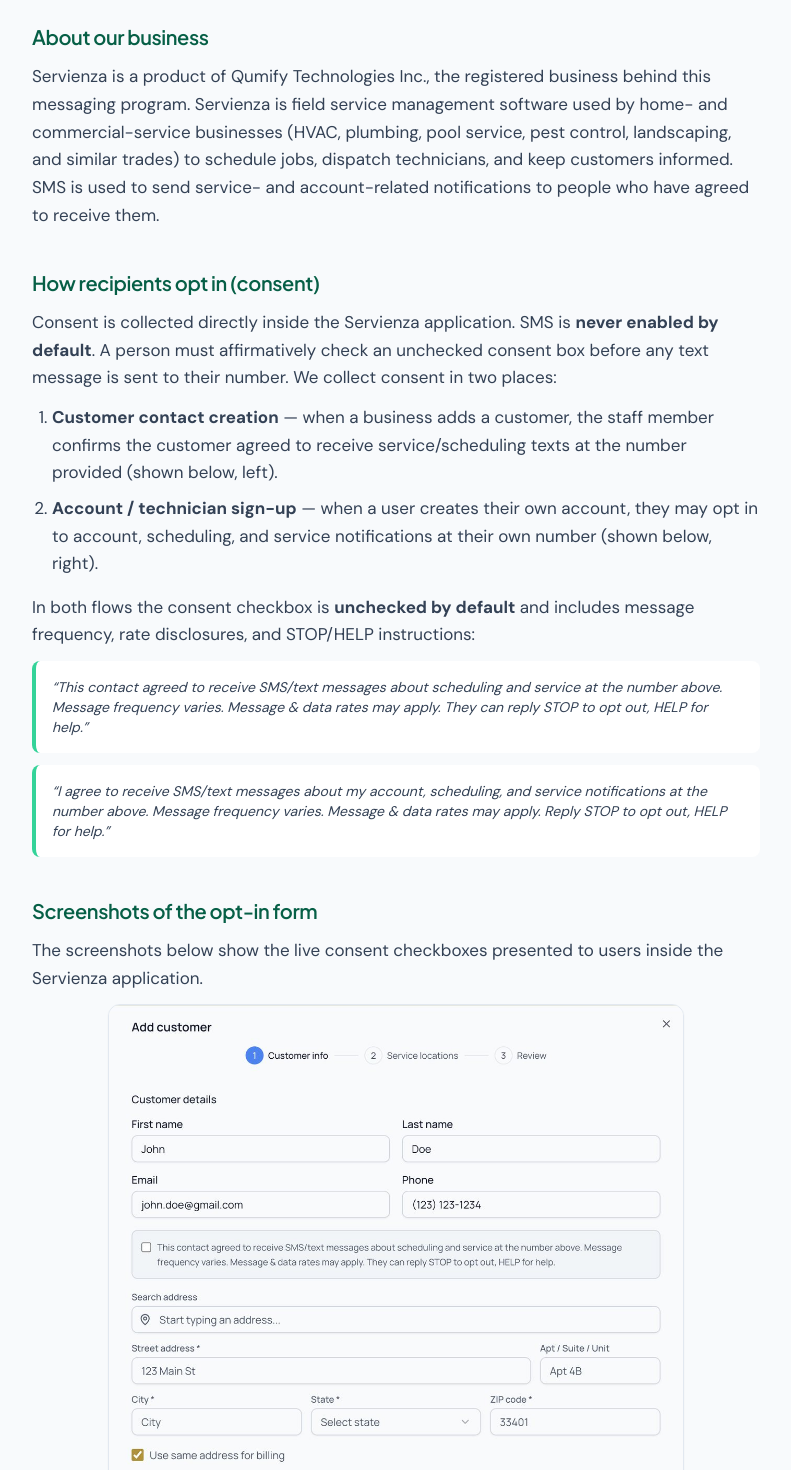
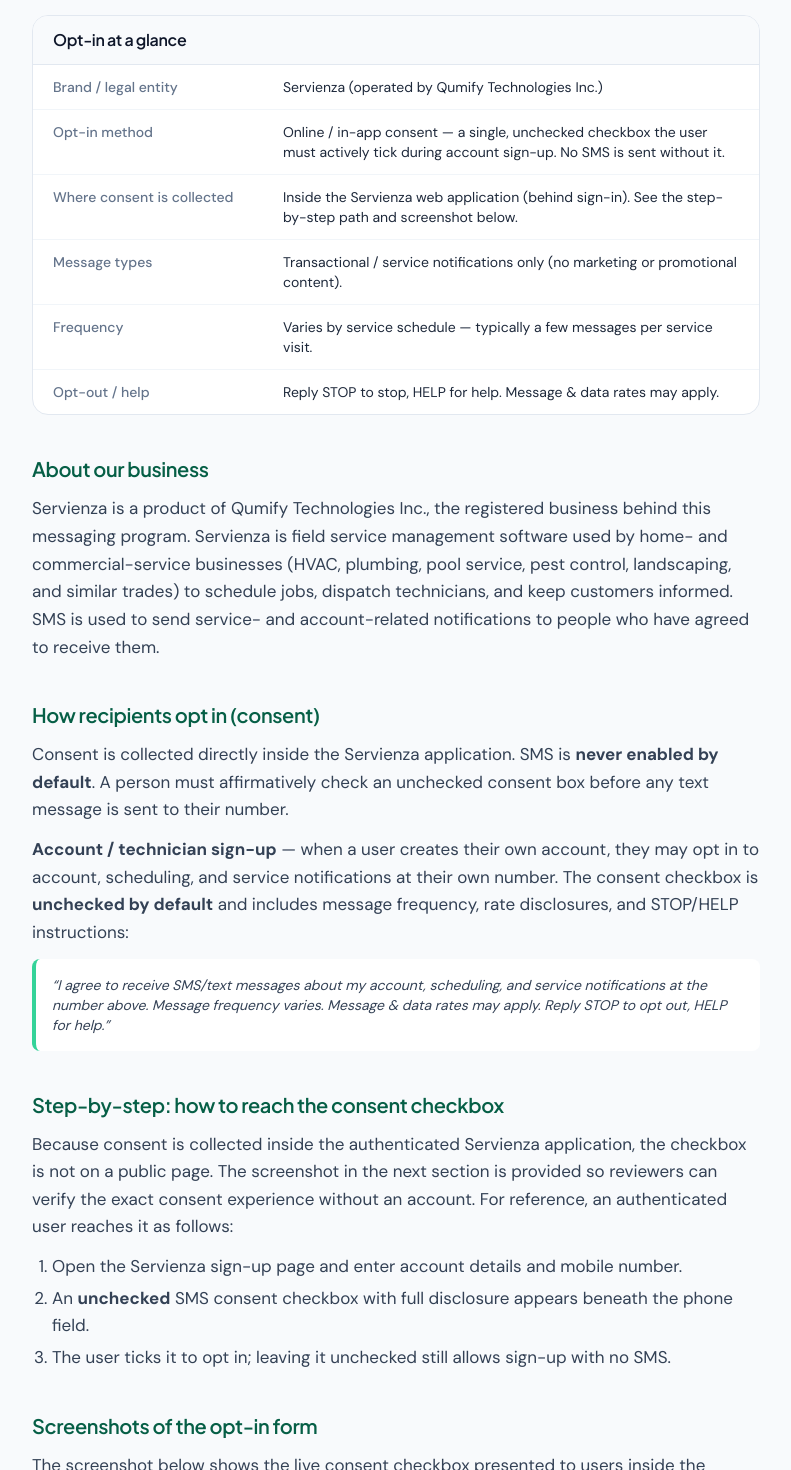
Before and after one commit to qumifytech-collab/servienza, a Next.js app: page /sms-opt-in in a window 1280 px wide. Shown: the part 480-1950 px from the top of the page, without its empty margins (244-1035 px from the left). Built offline with nearby package versions, Linux system fonts and the light colour scheme.

Commit message:
removed customer consent

```diff
--- a/src/app/sms-opt-in/page.tsx
+++ b/src/app/sms-opt-in/page.tsx
@@ -66,6 +66,54 @@
           </p>
         </div>
 
+        {/* Opt-in at a glance — mirrors the fields carriers/TCR review for the campaign CTA */}
+        <div className="mt-8 overflow-hidden rounded-2xl border border-slate-200 bg-white">
+          <h2 className="border-b border-slate-200 bg-slate-50 px-5 py-3 text-base font-semibold text-slate-900">
+            Opt-in at a glance
+          </h2>
+          <dl className="divide-y divide-slate-100 text-sm">
+            <div className="grid grid-cols-1 gap-1 px-5 py-3 sm:grid-cols-3">
+              <dt className="font-medium text-slate-500">Brand / legal entity</dt>
+              <dd className="text-slate-800 sm:col-span-2">
+                {BUSINESS_NAME} (operated by {LEGAL_ENTITY})
+              </dd>
+            </div>
+            <div className="grid grid-cols-1 gap-1 px-5 py-3 sm:grid-cols-3">
+              <dt className="font-medium text-slate-500">Opt-in method</dt>
+              <dd className="text-slate-800 sm:col-span-2">
+                Online / in-app consent — a single, unchecked checkbox the user must
+                actively tick during account sign-up. No SMS is sent without it.
+              </dd>
+            </div>
+            <div className="grid grid-cols-1 gap-1 px-5 py-3 sm:grid-cols-3">
+              <dt className="font-medium text-slate-500">Where consent is collected</dt>
+              <dd className="text-slate-800 sm:col-span-2">
+                Inside the {BUSINESS_NAME} web application (behind sign-in). See the
+                step-by-step path and screenshot below.
+              </dd>
+            </div>
+            <div className="grid grid-cols-1 gap-1 px-5 py-3 sm:grid-cols-3">
+              <dt className="font-medium text-slate-500">Message types</dt>
+              <dd className="text-slate-800 sm:col-span-2">
+                Transactional / service notifications only (no marketing or promotional
+                content).
+              </dd>
+            </div>
+            <div className="grid grid-cols-1 gap-1 px-5 py-3 sm:grid-cols-3">
+              <dt className="font-medium text-slate-500">Frequency</dt>
+              <dd className="text-slate-800 sm:col-span-2">
+                Varies by service schedule — typically a few messages per service visit.
+              </dd>
+            </div>
+            <div className="grid grid-cols-1 gap-1 px-5 py-3 sm:grid-cols-3">
+              <dt className="font-medium text-slate-500">Opt-out / help</dt>
+              <dd className="text-slate-800 sm:col-span-2">
+                Reply STOP to stop, HELP for help. Message &amp; data rates may apply.
+              </dd>
+            </div>
+          </dl>
+        </div>
+
         <Section title="About our business">
           <p>
             {BUSINESS_NAME} is a product of {LEGAL_ENTITY}, the registered business behind
@@ -81,34 +129,18 @@
           <p>
             Consent is collected directly inside the {BUSINESS_NAME} application. SMS is{' '}
             <strong>never enabled by default</strong>. A person must affirmatively check an
-            unchecked consent box before any text message is sent to their number. We
-            collect consent in two places:
+            unchecked consent box before any text message is sent to their number.
           </p>
-          <ol className="list-decimal space-y-2 pl-5">
-            <li>
-              <strong>Customer contact creation</strong> — when a business adds a customer,
-              the staff member confirms the customer agreed to receive service/scheduling
-              texts at the number provided (shown below, left).
-            </li>
-            <li>
-              <strong>Account / technician sign-up</strong> — when a user creates their own
-              account, they may opt in to account, scheduling, and service notifications at
-              their own number (shown below, right).
-            </li>
-          </ol>
-
-          <p className="pt-1">
-            In both flows the consent checkbox is <strong>unchecked by default</strong> and
-            includes message frequency, rate disclosures, and STOP/HELP instructions:
+          <p>
+            <strong>Account / technician sign-up</strong> — when a user creates their own
+            account, they may opt in to account, scheduling, and service notifications at
+            their own number. The consent checkbox is{' '}
+            <strong>unchecked by default</strong> and includes message frequency, rate
+            disclosures, and STOP/HELP instructions:
           </p>
 
           {/* Exact consent language quoted */}
           <div className="space-y-3">
-            <blockquote className="rounded-lg border-l-4 border-brand-400 bg-white p-4 text-sm italic text-slate-700">
-              “This contact agreed to receive SMS/text messages about scheduling and
-              service at the number above. Message frequency varies. Message &amp; data
-              rates may apply. They can reply STOP to opt out, HELP for help.”
-            </blockquote>
             <blockquote className="rounded-lg border-l-4 border-brand-400 bg-white p-4 text-sm italic text-slate-700">
               “I agree to receive SMS/text messages about my account, scheduling, and
               service notifications at the number above. Message frequency varies. Message
@@ -117,23 +149,29 @@
           </div>
         </Section>
 
+        <Section title="Step-by-step: how to reach the consent checkbox">
+          <p>
+            Because consent is collected inside the authenticated {BUSINESS_NAME}{' '}
+            application, the checkbox is not on a public page. The screenshot in the next
+            section is provided so reviewers can verify the exact consent experience
+            without an account. For reference, an authenticated user reaches it as follows:
+          </p>
+          <ol className="list-decimal space-y-1 pl-5">
+            <li>Open the {BUSINESS_NAME} sign-up page and enter account details and mobile number.</li>
+            <li>
+              An <strong>unchecked</strong> SMS consent checkbox with full disclosure
+              appears beneath the phone field.
+            </li>
+            <li>The user ticks it to opt in; leaving it unchecked still allows sign-up with no SMS.</li>
+          </ol>
+        </Section>
+
         <Section title="Screenshots of the opt-in form">
           <p>
-            The screenshots below show the live consent checkboxes presented to users
+            The screenshot below shows the live consent checkbox presented to users
             inside the {BUSINESS_NAME} application.
           </p>
           <div className="mt-4 space-y-12">
-            <figure className="mx-auto max-w-xl">
-              <img
-                src="/legal/sms-optin-add-customer.jpg"
-                alt="Add customer form showing the unchecked SMS consent checkbox with disclosure text"
-                className="w-full rounded-xl border border-slate-200 shadow-sm"
-                loading="lazy"
-              />
-              <figcaption className="mt-3 text-center text-sm text-slate-500">
-                Screenshot 1 — Customer contact form: SMS consent checkbox (unchecked by default)
-              </figcaption>
-            </figure>
             <figure className="mx-auto max-w-xl">
               <img
                 src="/legal/sms-optin-signup.jpg"
@@ -142,7 +180,7 @@
                 loading="lazy"
               />
               <figcaption className="mt-3 text-center text-sm text-slate-500">
-                Screenshot 2 — Account sign-up: SMS consent checkbox (unchecked by default)
+                Account sign-up: SMS consent checkbox (unchecked by default)
               </figcaption>
             </figure>
           </div>
```
Also changed, not shown: public/legal/sms-optin-add-customer.jpg (deleted).
